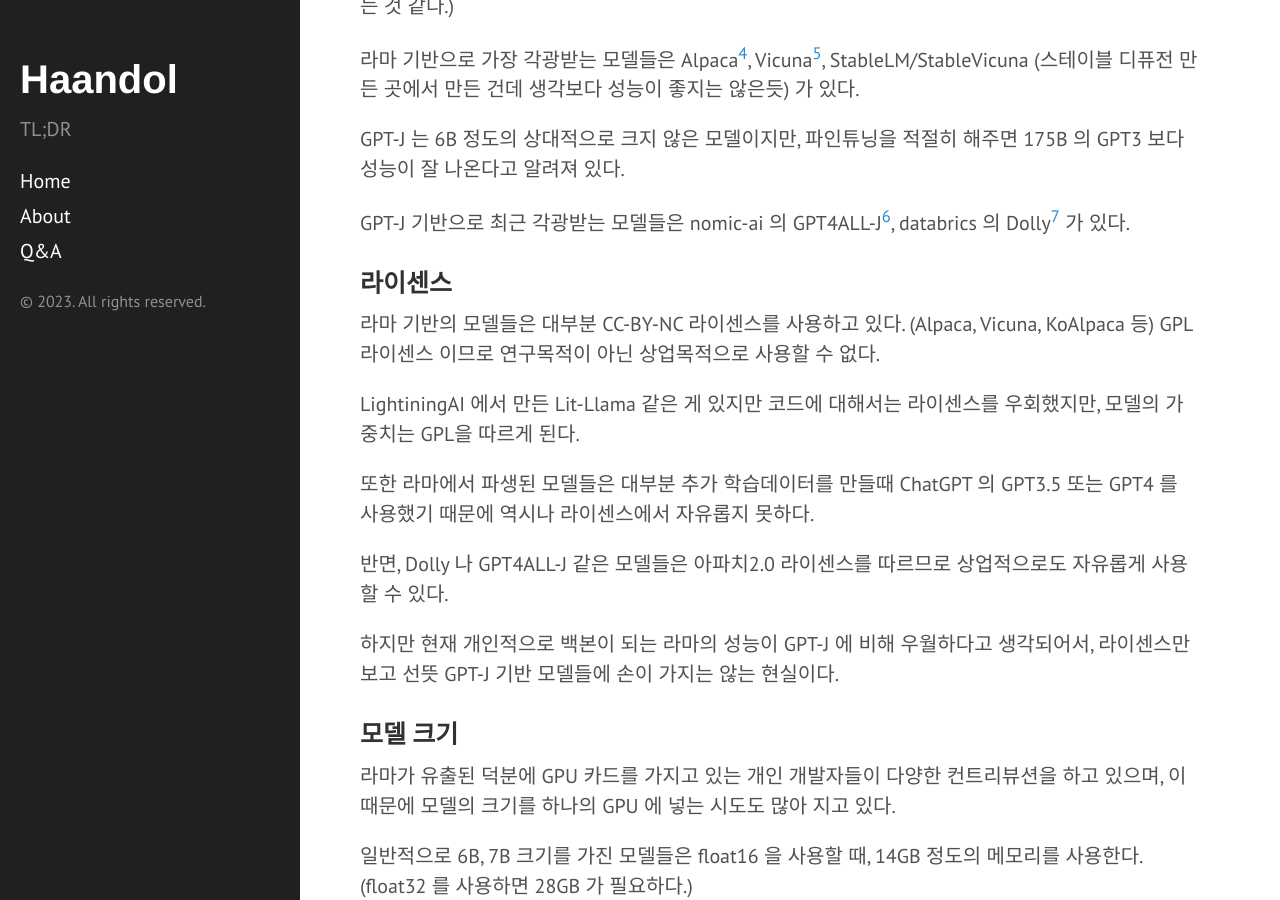
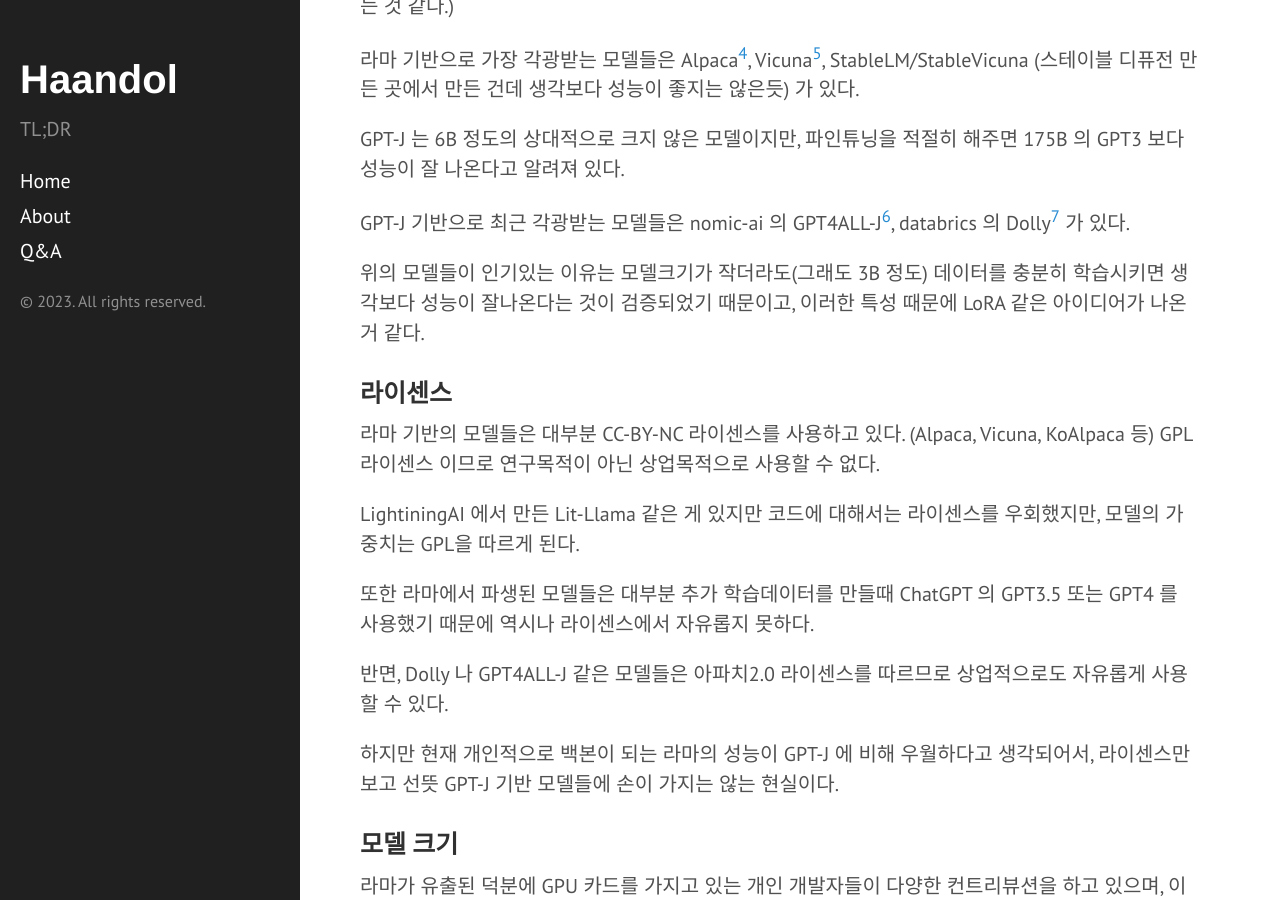
Before and after one commit to haandol/haandol.github.com, a Jekyll site: the page built from _posts/2023-05-02-llm-for-ordinary-developers.md, in a window 1280 px wide and 900 px high, scrolled down 2690 px. Built offline with Jekyll 4.4.1, drawn with Linux system fonts in a browser that asks for light colours; comment, search, counter and statistics services are not loaded.

Commit message:
add some sentence

```diff
--- a/_posts/2023-05-02-llm-for-ordinary-developers.md
+++ b/_posts/2023-05-02-llm-for-ordinary-developers.md
@@ -70,6 +70,8 @@
 GPT-J 는 6B 정도의 상대적으로 크지 않은 모델이지만, 파인튜닝을 적절히 해주면 175B 의 GPT3 보다 성능이 잘 나온다고 알려져 있다.
 
 GPT-J 기반으로 최근 각광받는 모델들은 nomic-ai 의 GPT4ALL-J[^6], databrics 의 Dolly[^7] 가 있다.
+
+위의 모델들이 인기있는 이유는 모델크기가 작더라도(그래도 3B 정도) 데이터를 충분히 학습시키면 생각보다 성능이 잘나온다는 것이 검증되었기 때문이고, 이러한 특성 때문에 LoRA 같은 아이디어가 나온거 같다.
 
 ### 라이센스
 
```
